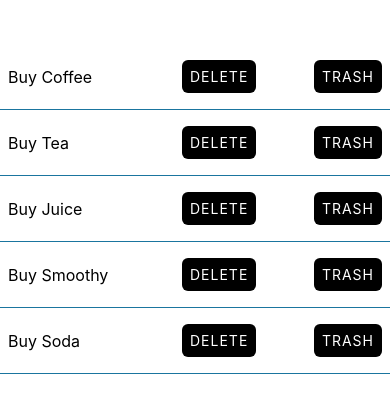
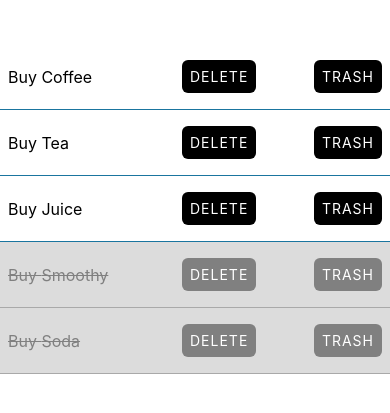
Before and after one commit to toruwalt/my_native_reacted, a React Native app: screen / in a window 390 px wide. Shown: the part 213-626 px from the top of the page. Built offline with nearby package versions, Linux system fonts and the light colour scheme.

Commit message:
Implemented multiple styles to components

```diff
--- a/App.tsx
+++ b/App.tsx
@@ -7,11 +7,11 @@ export default function App() {
 
   return (
     <View style={styles.container}>
-      <ShoppingList name={"Coffee"}></ShoppingList>
-      <ShoppingList name={"Tea"}></ShoppingList>
+      <ShoppingList name="Coffee"></ShoppingList>
+      <ShoppingList name="Tea"></ShoppingList>
       <ShoppingList name="Juice"></ShoppingList>
-      <ShoppingList name="Smoothy"></ShoppingList>
-      <ShoppingList name="Soda"></ShoppingList>
+      <ShoppingList name="Smoothy" isCompleted={true}></ShoppingList>
+      <ShoppingList name="Soda" isCompleted={true}></ShoppingList>
        <StatusBar style="auto" />
     </View>
   );
@@ -22,5 +22,12 @@ const styles = StyleSheet.create({
     flex: 1,
     backgroundColor: theme.colorWhite,
     justifyContent: "center",
-  }
+  },
+
+  //darkMode colour scheme
+  containerDM: {
+    flex: 1,
+    backgroundColor: theme.colorBlack,
+    justifyContent: "center",
+  },
 });
--- a/components/ShoppingList.tsx
+++ b/components/ShoppingList.tsx
@@ -3,20 +3,22 @@ import { theme } from "../theme";
 
 type Props = {
   name: string;
+  isCompleted?: boolean;
+  darkMode?: boolean;
 }
 
-export function ShoppingList({name}: Props) {
+export function ShoppingList({name, isCompleted, darkMode}: Props) {
     const handleDeleteClick = () => {
         Alert.alert(
           "Delete Alert",
-          "Do you want to delete event?",
+          `Do you want to delete ${name}?`,
           [
             {
               text: "Yes",
-              onPress: () => console.log("Item deleted"),
+              onPress: () => console.log(`${name} deleted`),
               style: "destructive",
             },
-            { text: 'NO', onPress: () => console.log('NO Pressed')
+            { text: 'NO', onPress: () => console.log('NO Pressed, ')
             },
           ],
           // These are the options.
@@ -33,7 +35,7 @@ export function ShoppingList({name}: Props) {
         Alert.alert(
           // Alert without buttons
           "Moved to Trash",
-          "This has been permanently deleted",
+          `${name} has been permanently deleted`,
           [],
           {
             cancelable: true,
@@ -43,11 +45,19 @@ export function ShoppingList({name}: Props) {
       };
 
     return (
-        <View style={styles.containerItem}>
-          <Text style={styles.containerItemText}>Buy {name}</Text>
+        <View style={[styles.containerItem,
+          isCompleted ? styles.completedContainerItem : undefined]
+          }>
+          <Text style={[
+            styles.containerItemText,
+            isCompleted ? styles.completedContainerItemText : undefined
+          ]}>Buy {name}</Text>
           <View style={styles.containerButtonsBox}>
             <TouchableOpacity
-            style={styles.deleteButton}
+            style={[
+              styles.deleteButton,
+              isCompleted ? styles.completedDeleteButton : undefined
+            ]}
             onPress={() =>
               {
                 console.log("Delete Pressed");
@@ -56,10 +66,17 @@ export function ShoppingList({name}: Props) {
             }
             activeOpacity={0.8}
             >
-              <Text style={styles.deleteButtonText} >Delete</Text>
+              <Text style={[
+                styles.deleteButtonText
+              ]} >Delete</Text>
             </TouchableOpacity>
             <Pressable
-              style={styles.deleteButton}
+              style={
+                [
+                  styles.deleteButton,
+                  isCompleted ? styles.completedDeleteButton: undefined
+                ]
+              }
               onPress={() =>
                 {
                   console.log("Trash Pressed");
@@ -76,12 +93,6 @@ export function ShoppingList({name}: Props) {
 }
 
 const styles = StyleSheet.create({
-  container: {
-    flex: 1,
-    backgroundColor: theme.colorWhite,
-    justifyContent: "center",
-  },
-
   containerItem: {
     paddingHorizontal: 8,
     paddingVertical: 16,
@@ -113,5 +124,20 @@ const styles = StyleSheet.create({
     color: theme.colorWhite,
     letterSpacing: 1,
     textTransform: "uppercase"
-  }
+  },
+
+  //isCompleted colour scheme
+  completedContainerItem: {
+    backgroundColor: theme.greyC,
+    borderColor: theme.greyD,
+  },
+
+  completedContainerItemText: {
+    color: theme.greyA,
+    textDecorationLine: "line-through"
+  },
+
+  completedDeleteButton: {
+    backgroundColor: theme.greyA,
+  },
 });
--- a/package.json
+++ b/package.json
@@ -13,7 +13,9 @@
     "expo": "~51.0.28",
     "expo-status-bar": "~1.12.1",
     "react": "18.2.0",
-    "react-native": "0.74.5"
+    "react-native": "0.74.5",
+    "react-native-web": "~0.19.10",
+    "react-dom": "18.2.0"
   },
   "devDependencies": {
     "@babel/core": "^7.20.0",
@@ -22,6 +24,7 @@
     "eslint-config-expo": "~7.1.2",
     "eslint-config-prettier": "^9.1.0",
     "eslint-plugin-prettier": "^5.2.1",
+    "eslint-plugin-react-native": "^4.1.0",
     "prettier": "^3.3.3",
     "typescript": "^5.1.3"
   },
--- a/theme.ts
+++ b/theme.ts
@@ -4,4 +4,12 @@ export const theme = {
   borderColor: "#1a759f",
   fontSize: 16,
   fontWeight: "600",
+
+  colorGrey: "grey",
+  borderColorX: "pink",
+  greyA: "#808080",
+  greyB: "#C0C0C0",
+  greyC: "#DCDCDC",
+  greyD: "#A9A9A9",
+  greyE: "#D3D3D3"
 };
```
Also changed, not shown: .eslintrc.js.
